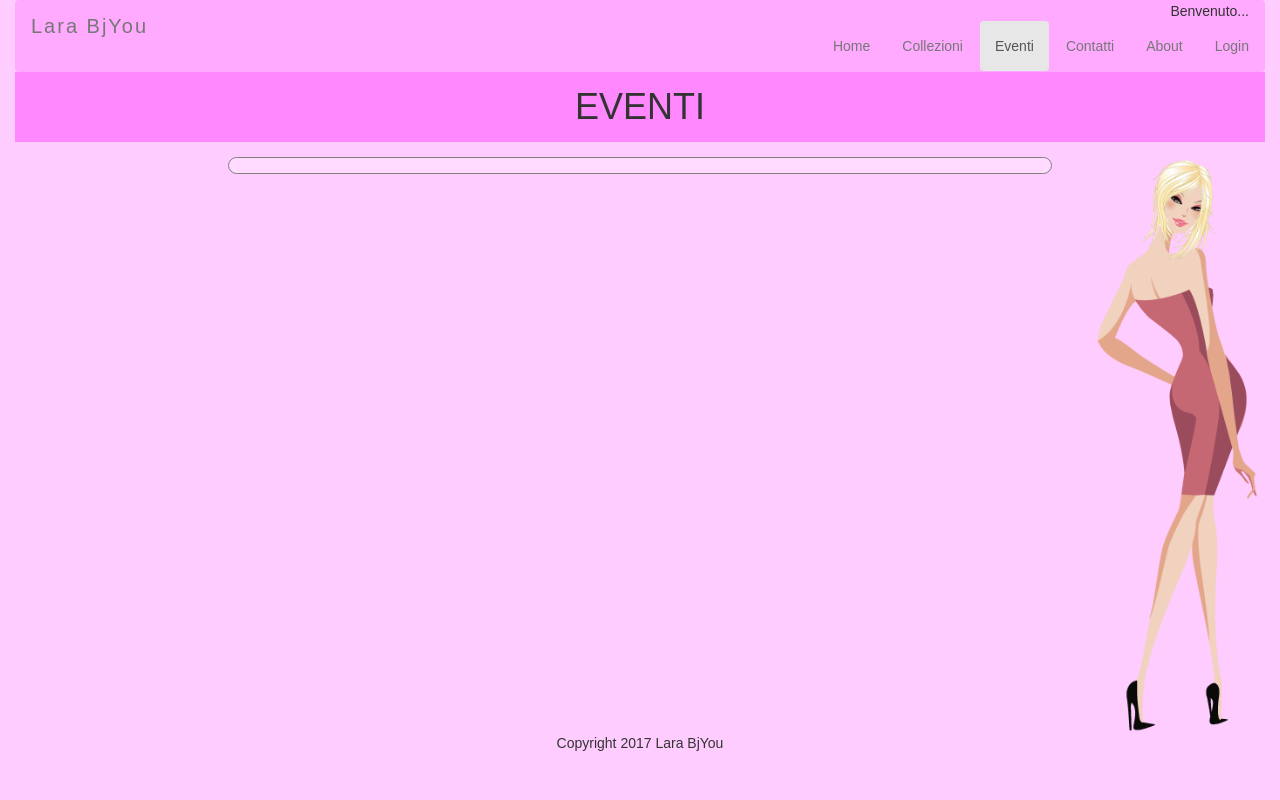
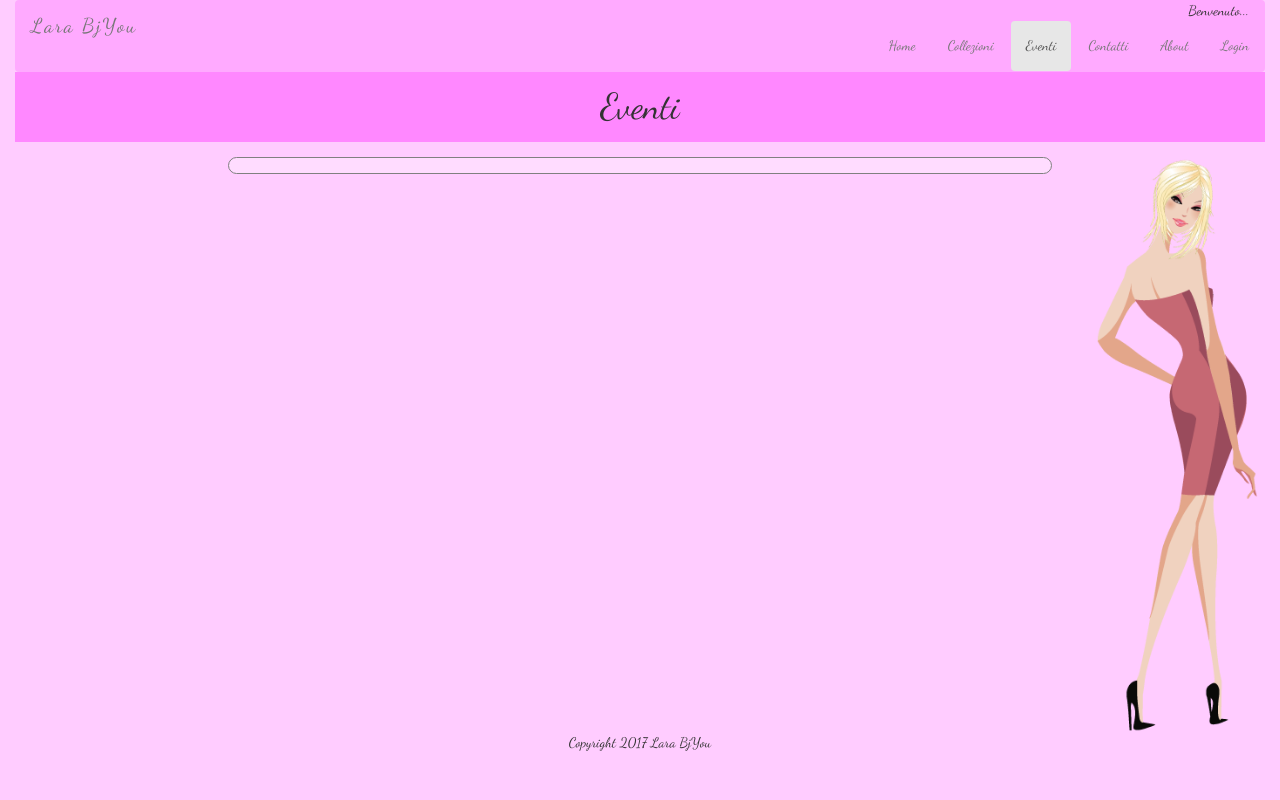
Before and after one commit to superqwe/vetrina17, a Django app: page /vetrina/eventi/ in a window 1280 px wide. Run offline with Django 3.2, Linux system fonts and the light colour scheme; data that the repository does not hold is empty; some libraries are stand-ins or nearby versions.

Commit message:
cambio font

```diff
--- a/static/vetrina/css/base.css
+++ b/static/vetrina/css/base.css
@@ -1,8 +1,15 @@
+ @import url('https://fonts.googleapis.com/css?family=Dancing+Script');
+ /*@import url('https://fonts.googleapis.com/css?family=Satisfy');*/
+
 body {
   background-color: #fcf;
   /*background-image:  url("../img/bg2-150x600.png");*/
   /*background-repeat: repeat-x;*/
-  font-family:      arial, sans-serif;
+  font-family:      'Dancing Script', cursive, arial, sans-serif;
+}
+
+section{
+    font-family:       cursive, arial, sans-serif;
 }
 
 .navbar-default{
--- a/templates/vetrina/0_base.html
+++ b/templates/vetrina/0_base.html
@@ -22,7 +22,7 @@
 
             {% include 'vetrina/1_nav.html' %}
 
-            <h1 class="text-center">{{nav_attivo|upper}}</h1>
+            <h1 class="text-center">{{nav_attivo|title}}</h1>
 
             <div class="row">
                 <div class="col-md-2 col-sm-2">
```
